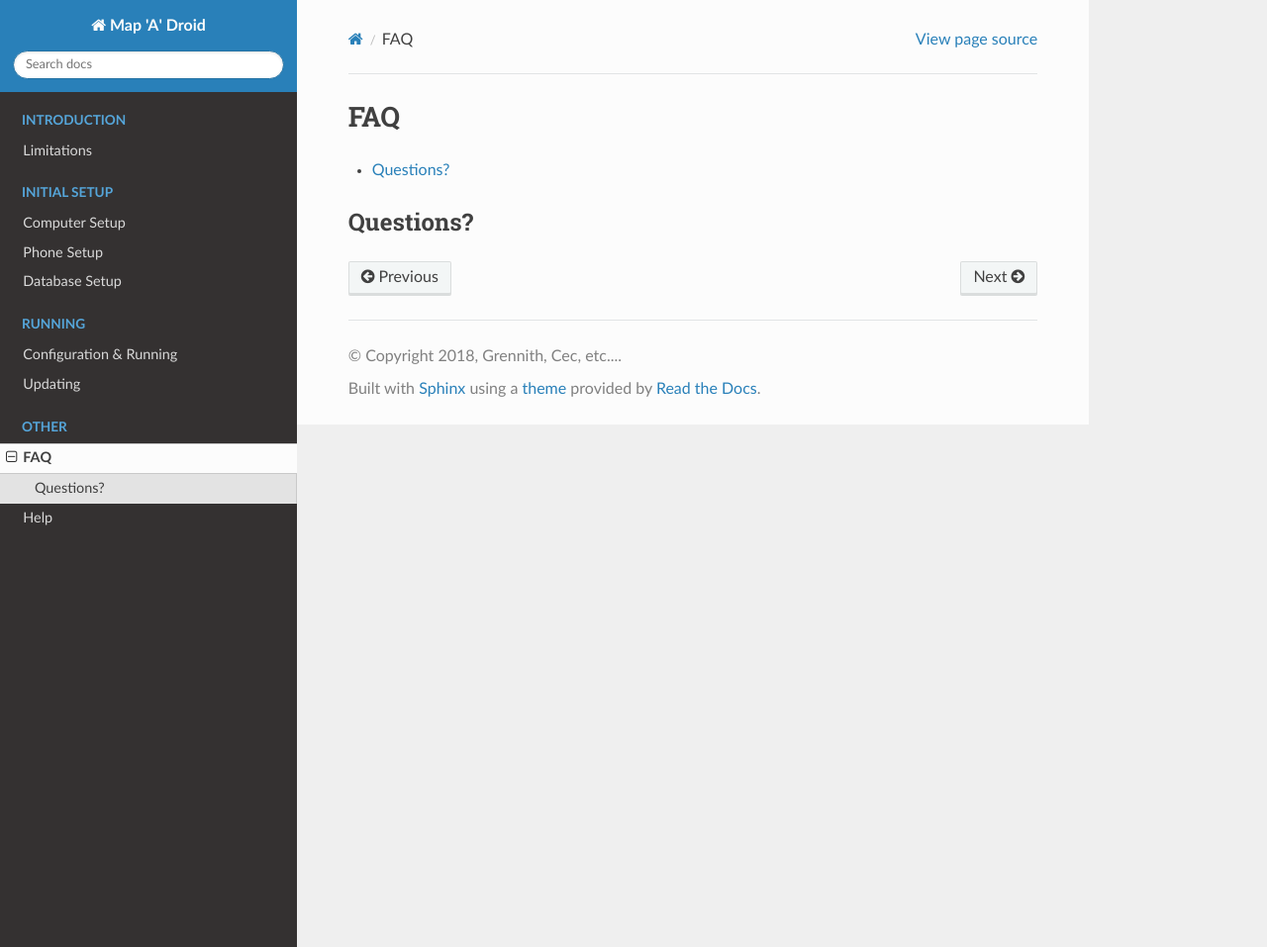
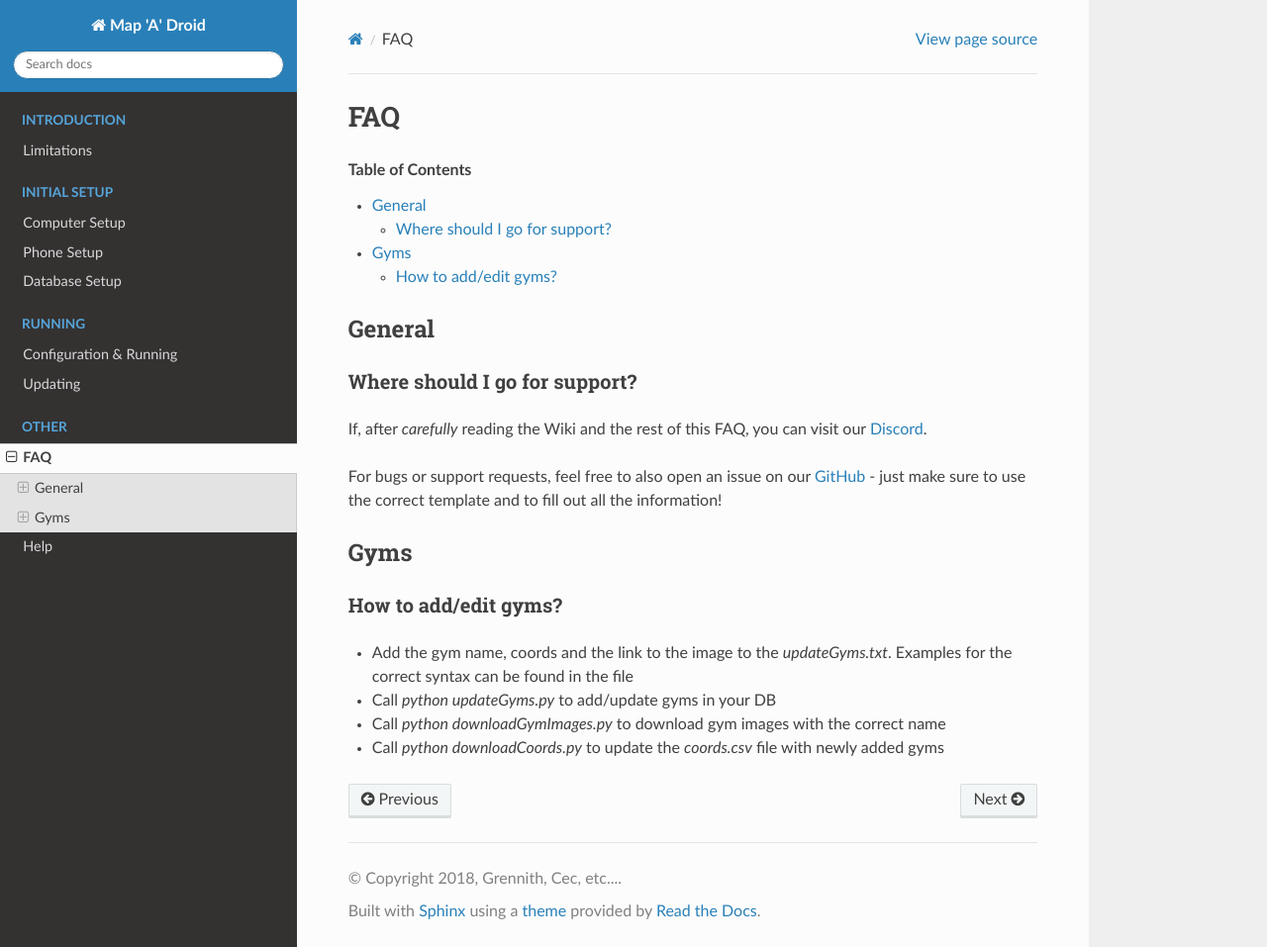
Before and after one commit to Grennith/Map-A-Droid, a Sphinx documentation site: the page built from docs/source/other/faq.rst, in a window 1280 px wide and 957 px high. Shown: the whole window at 99% size. Built offline with Sphinx 7.4.7 and the Read the Docs theme 2.0.0, drawn with Linux system fonts in a browser that asks for light colours.

Commit message:
The first question in FAQ

```diff
--- a/docs/source/other/faq.rst
+++ b/docs/source/other/faq.rst
@@ -1,7 +1,32 @@
 FAQ
-===
+=====================================
 
-.. contents:: :local:
+.. contents:: Table of Contents
+   :depth: 2
+   :local:
 
-Questions?
-----------
+
+General
+-------------------------------------
+
+
+Where should I go for support?
+~~~~~~~~~~~~~~~~~~~~~~~~~~~~~~~~~~~~~
+
+If, after *carefully* reading the Wiki and the rest of this FAQ, you can visit
+our `Discord <https://discord.gg/MC3vAH9>`_.
+
+For bugs or support requests, feel free to also open an issue on our
+`GitHub <https://github.com/Grennith/Map-A-Droid/issues>`_ - just make sure
+to use the correct template and to fill out all the information!
+
+
+Gyms
+--------------------------------------
+
+How to add/edit gyms?
+~~~~~~~~~~~~~~~~~~~~~~~~~~~~~~~~~
+- Add the gym name, coords and the link to the image to the `updateGyms.txt`. Examples for the correct syntax can be found in the file
+- Call `python updateGyms.py` to add/update gyms in your DB
+- Call `python downloadGymImages.py` to download gym images with the correct name
+- Call `python downloadCoords.py` to update the `coords.csv` file with newly added gyms
```
